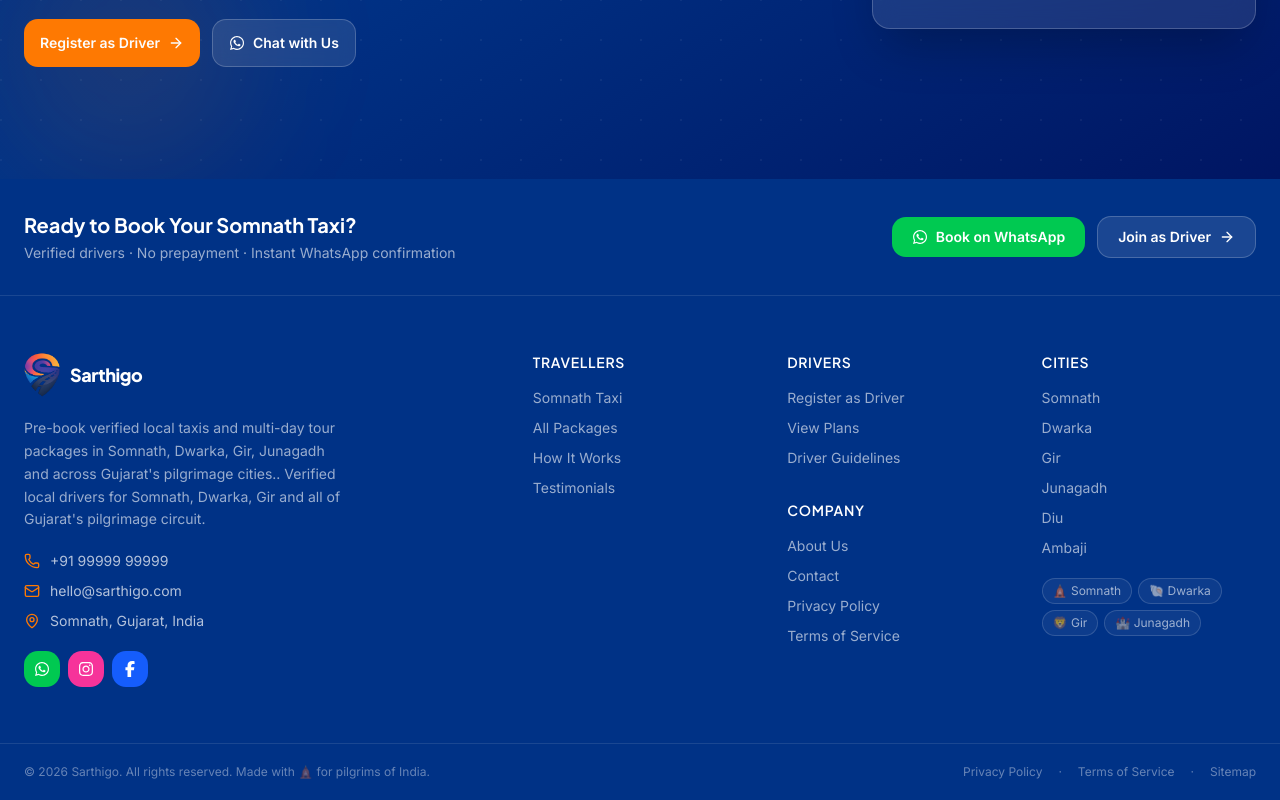
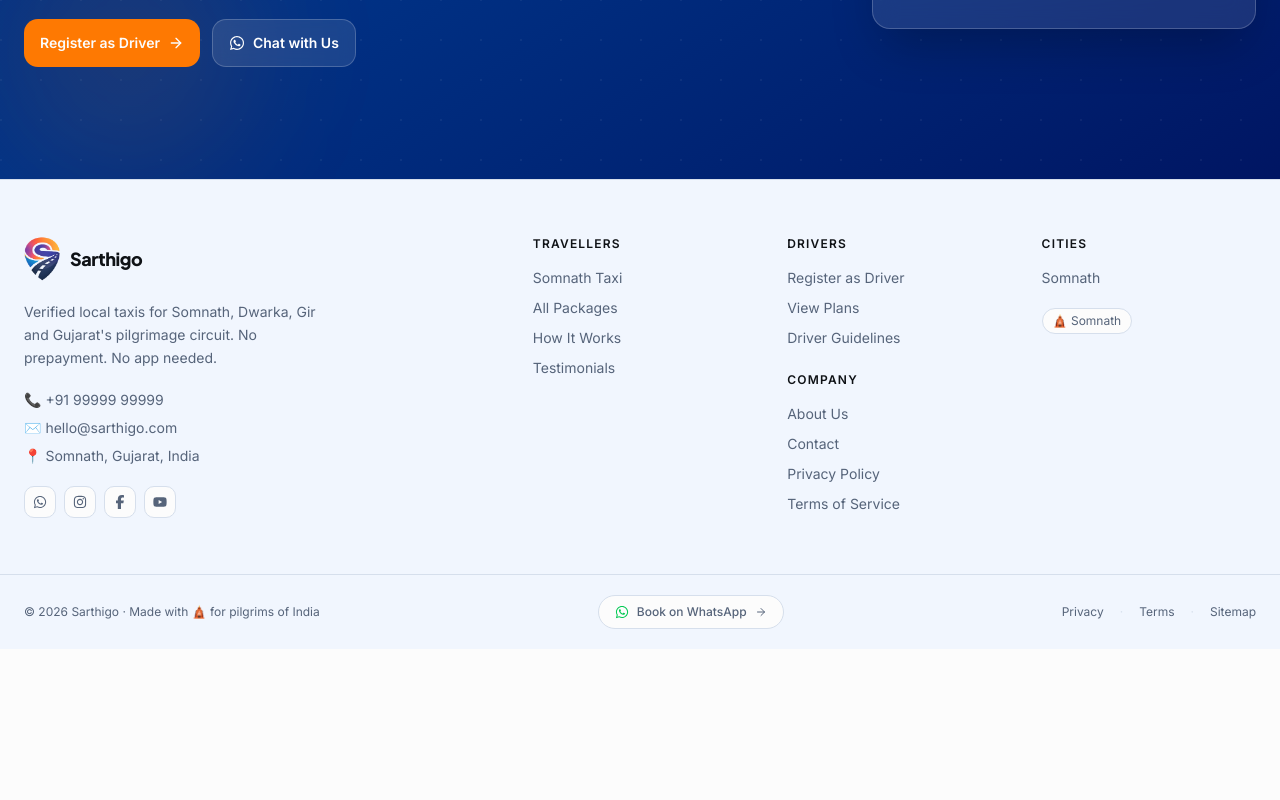
Before and after one commit to vrushikvisavadiya/sarthigo-website, a Next.js app: page / in a window 1280 px wide. Shown: the part 4741-5541 px from the top of the page. After the commit the page ends 5390 px from the top, so only its background shows below. Built offline with nearby package versions, Linux system fonts and the light colour scheme.

Commit message:
- Update Footer

```diff
--- a/src/components/layout/footer.tsx
+++ b/src/components/layout/footer.tsx
@@ -1,107 +1,71 @@
 import Link from "next/link";
-import { FaWhatsapp, FaInstagram, FaFacebookF } from "react-icons/fa6";
-import { Phone, Mail, MapPin, ArrowRight } from "lucide-react";
+import {
+  FaWhatsapp,
+  FaInstagram,
+  FaFacebookF,
+  FaYoutube,
+} from "react-icons/fa6";
+import { ArrowRight } from "lucide-react";
 import {
   siteConfig,
   whatsappBookingUrl,
   FOOTER_LINKS,
   CITIES,
 } from "@/constants";
-import Image from "next/image";
 import { Logo } from "@/components/shared/logo";
 
 export function Footer() {
   return (
-    <footer className="bg-primary text-white">
-      {/* ── Top CTA Strip ── */}
-      <div className="border-b border-white/10">
-        <div className="mx-auto max-w-7xl px-4 md:px-6 py-8">
-          <div className="flex flex-col md:flex-row items-center justify-between gap-6">
-            <div className="flex flex-col gap-1 text-center md:text-left">
-              <h3 className="font-heading font-bold text-xl text-white">
-                Ready to Book Your Somnath Taxi?
-              </h3>
-              <p className="text-white/60 text-sm">
-                Verified drivers · No prepayment · Instant WhatsApp confirmation
-              </p>
-            </div>
-            <div className="flex items-center gap-3 shrink-0">
-              <a
-                href={whatsappBookingUrl()}
-                target="_blank"
-                rel="noopener noreferrer"
-                className="inline-flex items-center gap-2 rounded-xl bg-green-500 hover:bg-green-600 px-5 py-2.5 text-sm font-semibold text-white transition-colors"
-              >
-                <FaWhatsapp className="h-4 w-4" />
-                Book on WhatsApp
-              </a>
-              <Link
-                href="/drivers/register"
-                className="inline-flex items-center gap-2 rounded-xl border border-white/20 bg-white/10 hover:bg-white/20 px-5 py-2.5 text-sm font-semibold text-white transition-colors"
-              >
-                Join as Driver
-                <ArrowRight className="h-4 w-4" />
-              </Link>
-            </div>
-          </div>
-        </div>
-      </div>
-
-      {/* ── Main Footer Content ── */}
+    <footer className="bg-muted/30 border-t border-border">
+      {/* ── Main Grid ── */}
       <div className="mx-auto max-w-7xl px-4 md:px-6 py-14">
         <div className="grid grid-cols-2 md:grid-cols-3 lg:grid-cols-5 gap-10">
-          {/* ── Brand Column ── */}
-          <div className="col-span-2 md:col-span-3 lg:col-span-2 flex flex-col gap-5">
-            {/* Logo */}
-            <Link href="/" className="flex items-center gap-2.5 w-fit">
-              <Logo className="text-white [&_span]:text-white [&_.text-muted-foreground]:text-white/50" />
-            </Link>
+          {/* ── Brand — 2 cols ── */}
+          <div className="col-span-2 flex flex-col gap-5">
+            <Logo />
 
-            {/* Tagline */}
-            <p className="text-white/60 text-sm leading-relaxed max-w-xs">
-              {siteConfig.description}. Verified local drivers for Somnath,
-              Dwarka, Gir and all of Gujarat&apos;s pilgrimage circuit.
+            <p className="text-muted-foreground text-sm leading-relaxed max-w-xs">
+              Verified local taxis for Somnath, Dwarka, Gir and Gujarat&apos;s
+              pilgrimage circuit. No prepayment. No app needed.
             </p>
 
-            {/* Contact */}
-            <div className="flex flex-col gap-2.5">
+            {/* Contact Pills */}
+            <div className="flex flex-col gap-2">
               <a
                 href={`tel:${siteConfig.contact.phone}`}
-                className="flex items-center gap-2.5 text-sm text-white/70 hover:text-white transition-colors"
+                className="text-sm text-muted-foreground hover:text-foreground transition-colors w-fit"
               >
-                <Phone className="h-4 w-4 text-secondary shrink-0" />
-                {siteConfig.contact.phoneDisplay}
+                📞 {siteConfig.contact.phoneDisplay}
               </a>
               <a
                 href={`mailto:${siteConfig.contact.email}`}
-                className="flex items-center gap-2.5 text-sm text-white/70 hover:text-white transition-colors"
+                className="text-sm text-muted-foreground hover:text-foreground transition-colors w-fit"
               >
-                <Mail className="h-4 w-4 text-secondary shrink-0" />
-                {siteConfig.contact.email}
+                ✉️ {siteConfig.contact.email}
               </a>
-              <div className="flex items-center gap-2.5 text-sm text-white/70">
-                <MapPin className="h-4 w-4 text-secondary shrink-0" />
-                {siteConfig.contact.address}
-              </div>
+              <span className="text-sm text-muted-foreground">
+                📍 {siteConfig.contact.address}
+              </span>
             </div>
 
             {/* Social */}
             <div className="flex items-center gap-2">
               {[
                 {
-                  icon: <FaWhatsapp className="h-4 w-4" />,
+                  icon: <FaWhatsapp className="h-3.5 w-3.5" />,
                   href: siteConfig.social.whatsapp,
-                  bg: "bg-green-500 hover:bg-green-600",
                 },
                 {
-                  icon: <FaInstagram className="h-4 w-4" />,
+                  icon: <FaInstagram className="h-3.5 w-3.5" />,
                   href: siteConfig.social.instagram,
-                  bg: "bg-pink-500 hover:bg-pink-600",
                 },
                 {
-                  icon: <FaFacebookF className="h-4 w-4" />,
+                  icon: <FaFacebookF className="h-3.5 w-3.5" />,
                   href: siteConfig.social.facebook,
-                  bg: "bg-blue-600 hover:bg-blue-700",
+                },
+                {
+                  icon: <FaYoutube className="h-3.5 w-3.5" />,
+                  href: siteConfig.social.youtube,
                 },
               ].map((s, i) => (
                 <a
@@ -109,7 +73,7 @@
                   href={s.href}
                   target="_blank"
                   rel="noopener noreferrer"
-                  className={`flex h-9 w-9 items-center justify-center rounded-xl text-white transition-colors ${s.bg}`}
+                  className="flex h-8 w-8 items-center justify-center rounded-lg border border-border bg-background text-muted-foreground hover:border-primary/30 hover:text-primary transition-all"
                 >
                   {s.icon}
                 </a>
@@ -119,15 +83,15 @@
 
           {/* ── Travellers ── */}
           <div className="flex flex-col gap-4">
-            <h4 className="text-sm font-semibold text-white uppercase tracking-wider">
+            <span className="text-xs font-semibold text-foreground uppercase tracking-widest">
               Travellers
-            </h4>
+            </span>
             <div className="flex flex-col gap-2.5">
               {FOOTER_LINKS.travellers.map((link) => (
                 <Link
                   key={link.href}
                   href={link.href}
-                  className="text-sm text-white/60 hover:text-white transition-colors"
+                  className="text-sm text-muted-foreground hover:text-foreground transition-colors"
                 >
                   {link.label}
                 </Link>
@@ -137,30 +101,30 @@
 
           {/* ── Drivers ── */}
           <div className="flex flex-col gap-4">
-            <h4 className="text-sm font-semibold text-white uppercase tracking-wider">
+            <span className="text-xs font-semibold text-foreground uppercase tracking-widest">
               Drivers
-            </h4>
+            </span>
             <div className="flex flex-col gap-2.5">
               {FOOTER_LINKS.drivers.map((link) => (
                 <Link
                   key={link.href}
                   href={link.href}
-                  className="text-sm text-white/60 hover:text-white transition-colors"
+                  className="text-sm text-muted-foreground hover:text-foreground transition-colors"
                 >
                   {link.label}
                 </Link>
               ))}
             </div>
 
-            <h4 className="text-sm font-semibold text-white uppercase tracking-wider mt-4">
+            <span className="text-xs font-semibold text-foreground uppercase tracking-widest mt-2">
               Company
-            </h4>
+            </span>
             <div className="flex flex-col gap-2.5">
               {FOOTER_LINKS.company.map((link) => (
                 <Link
                   key={link.href}
                   href={link.href}
-                  className="text-sm text-white/60 hover:text-white transition-colors"
+                  className="text-sm text-muted-foreground hover:text-foreground transition-colors"
                 >
                   {link.label}
                 </Link>
@@ -170,15 +134,15 @@
 
           {/* ── Cities ── */}
           <div className="flex flex-col gap-4">
-            <h4 className="text-sm font-semibold text-white uppercase tracking-wider">
+            <span className="text-xs font-semibold text-foreground uppercase tracking-widest">
               Cities
-            </h4>
+            </span>
             <div className="flex flex-col gap-2.5">
-              {FOOTER_LINKS.cities.map((link) => (
+              {FOOTER_LINKS.cities.slice(0, 1).map((link) => (
                 <Link
                   key={link.href}
                   href={link.href}
-                  className="text-sm text-white/60 hover:text-white transition-colors"
+                  className="text-sm text-muted-foreground hover:text-foreground transition-colors"
                 >
                   {link.label}
                 </Link>
@@ -187,11 +151,11 @@
 
             {/* City Pills */}
             <div className="flex flex-wrap gap-1.5 mt-1">
-              {CITIES.slice(0, 4).map((city) => (
+              {CITIES.slice(0, 1).map((city) => (
                 <Link
                   key={city.slug}
                   href={city.href}
-                  className="inline-flex items-center gap-1 rounded-full border border-white/15 bg-white/5 px-2.5 py-1 text-xs text-white/60 hover:bg-white/15 hover:text-white transition-all"
+                  className="inline-flex items-center gap-1 rounded-full border border-border bg-background px-2.5 py-1 text-xs text-muted-foreground hover:border-primary/30 hover:text-primary transition-all"
                 >
                   {city.icon} {city.label}
                 </Link>
@@ -202,30 +166,43 @@
       </div>
 
       {/* ── Bottom Bar ── */}
-      <div className="border-t border-white/10">
-        <div className="mx-auto max-w-7xl px-4 md:px-6 py-5 flex flex-col md:flex-row items-center justify-between gap-3">
-          <p className="text-xs text-white/40 text-center md:text-left">
-            © {new Date().getFullYear()} {siteConfig.name}. All rights reserved.
-            Made with 🛕 for pilgrims of India.
+      <div className="border-t border-border">
+        <div className="mx-auto max-w-7xl px-4 md:px-6 py-5 flex flex-col md:flex-row items-center justify-between gap-4">
+          <p className="text-xs text-muted-foreground">
+            © {new Date().getFullYear()} {siteConfig.name} · Made with 🛕 for
+            pilgrims of India
           </p>
-          <div className="flex items-center gap-4 text-xs text-white/40">
+
+          {/* CTA — subtle */}
+          <a
+            href={whatsappBookingUrl()}
+            target="_blank"
+            rel="noopener noreferrer"
+            className="inline-flex items-center gap-2 rounded-full border border-border bg-background px-4 py-2 text-xs font-medium text-muted-foreground hover:border-green-500/40 hover:text-green-600 transition-all"
+          >
+            <FaWhatsapp className="h-3.5 w-3.5 text-green-500" />
+            Book on WhatsApp
+            <ArrowRight className="h-3 w-3" />
+          </a>
+
+          <div className="flex items-center gap-4 text-xs text-muted-foreground">
             <Link
               href="/privacy"
-              className="hover:text-white/70 transition-colors"
+              className="hover:text-foreground transition-colors"
             >
-              Privacy Policy
+              Privacy
             </Link>
-            <span>·</span>
+            <span className="text-border">·</span>
             <Link
               href="/terms"
-              className="hover:text-white/70 transition-colors"
+              className="hover:text-foreground transition-colors"
             >
-              Terms of Service
+              Terms
             </Link>
-            <span>·</span>
+            <span className="text-border">·</span>
             <Link
               href="/sitemap.xml"
-              className="hover:text-white/70 transition-colors"
+              className="hover:text-foreground transition-colors"
             >
               Sitemap
             </Link>
```
